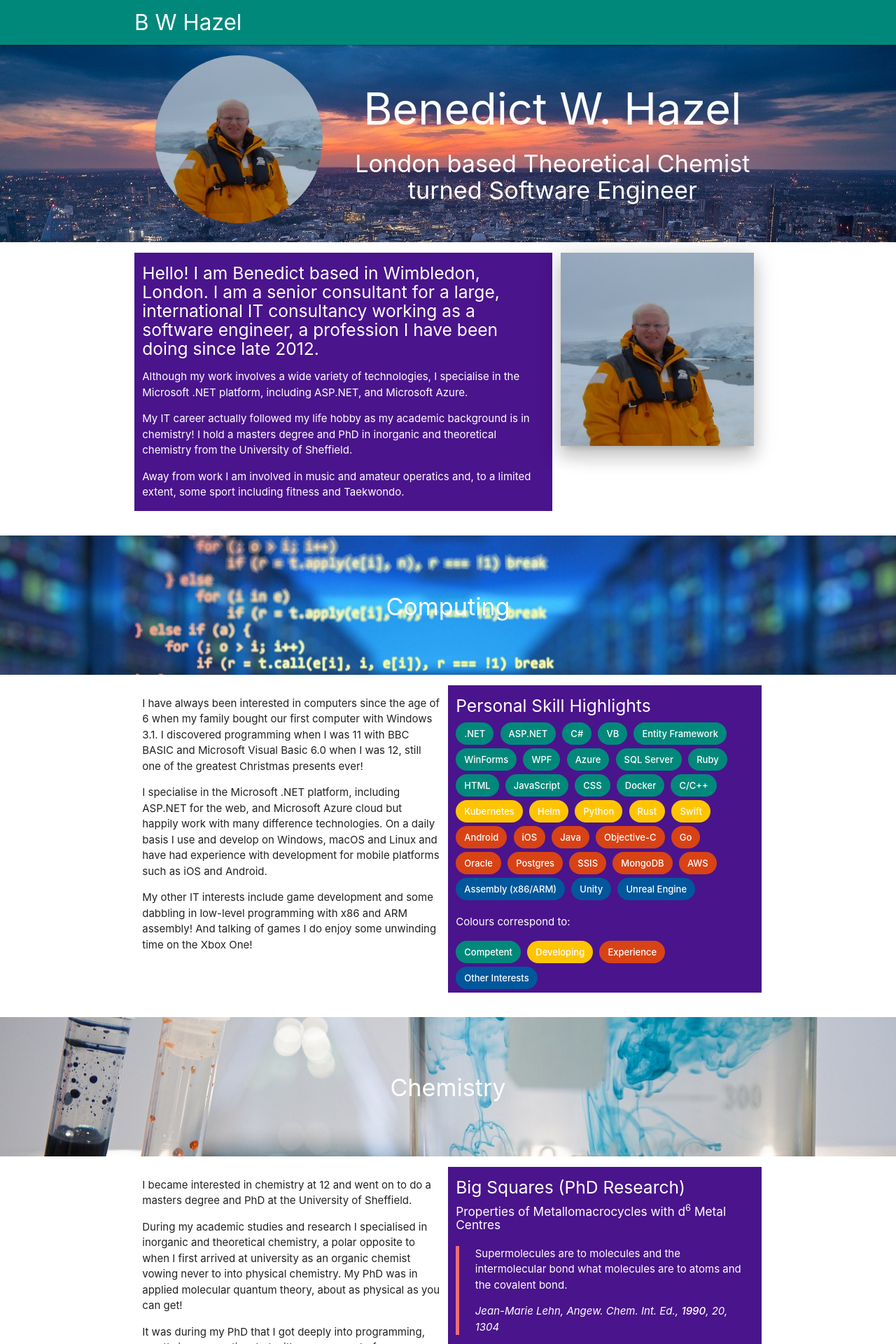
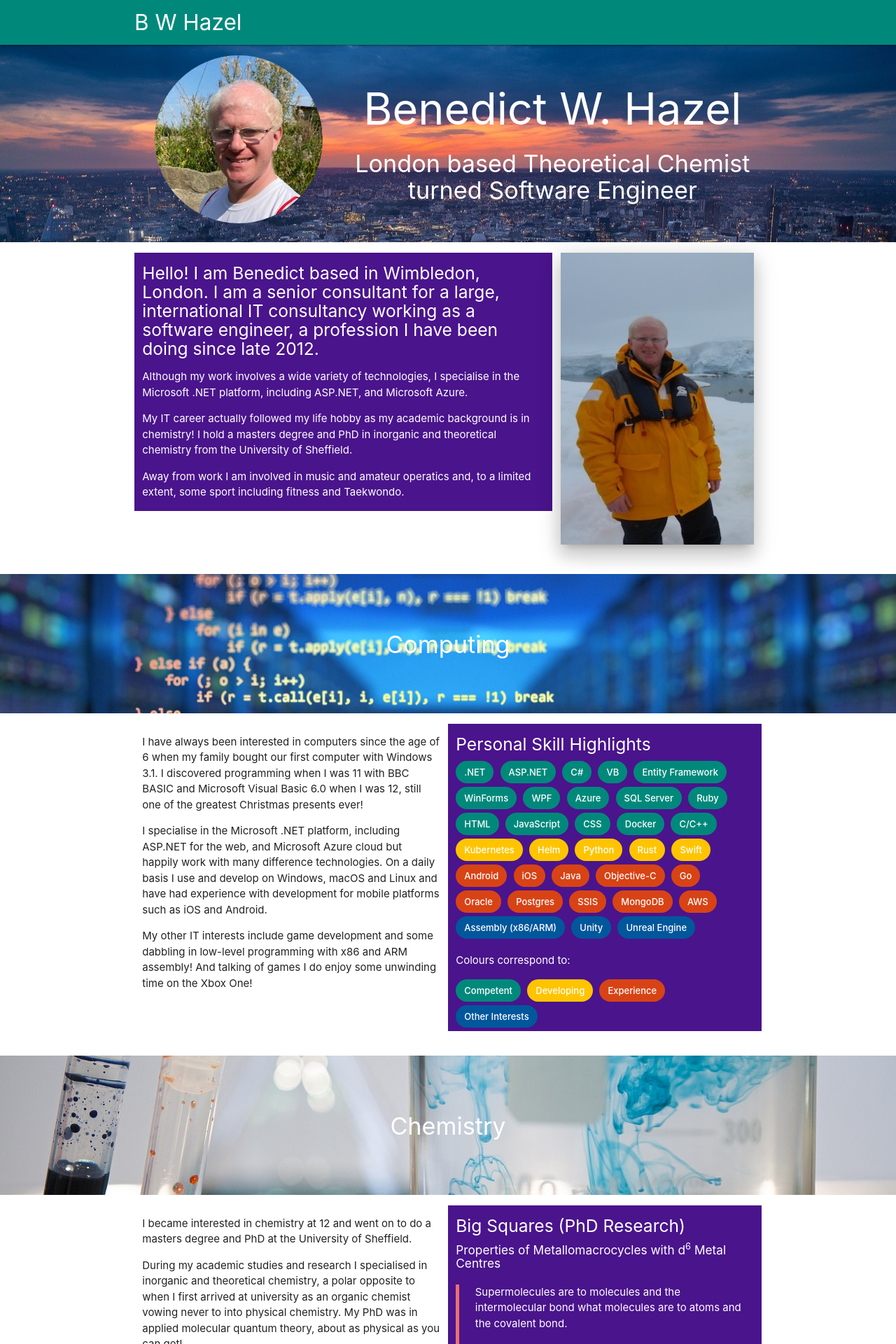
Before and after one commit to BHazel/bwhazel-web-site, a Jekyll site: the page built from src/index.html, in a window 1280 px wide. Shown: the top 1920 px of the page at 70% size. Built offline with Jekyll 4.4.1, drawn with Linux system fonts in a browser that asks for light colours.

Commit message:
Update personal photos for site title and introduction.

```diff
--- a/src/_data/content.yaml
+++ b/src/_data/content.yaml
@@ -2,7 +2,7 @@ me:
   sectionTitle:
     title: Benedict W. Hazel
     subtitle: London based Theoretical Chemist turned Software Engineer
-    image: /img/me.jpg
+    image: /img/meSquare.jpg
     imageAltText: Me
     backgroundImage: /img/londonSkyline.jpg
     backgroundImageAltText: London Skyline
@@ -12,7 +12,7 @@ me:
     - My IT career actually followed my life hobby as my academic background is in chemistry!  I hold a masters degree and PhD in inorganic and theoretical chemistry from the University of Sheffield.
     - Away from work I am involved in music and amateur operatics and, to a limited extent, some sport including fitness and Taekwondo.
   photo:
-    image: /img/me.jpg
+    image: /img/mePortrait.jpg
     altText: Me
 computing:
   sectionTitle:
```
Also changed, not shown: src/img/me.jpg (deleted), src/img/mePortrait.jpg (added), src/img/meSquare.jpg (added).
